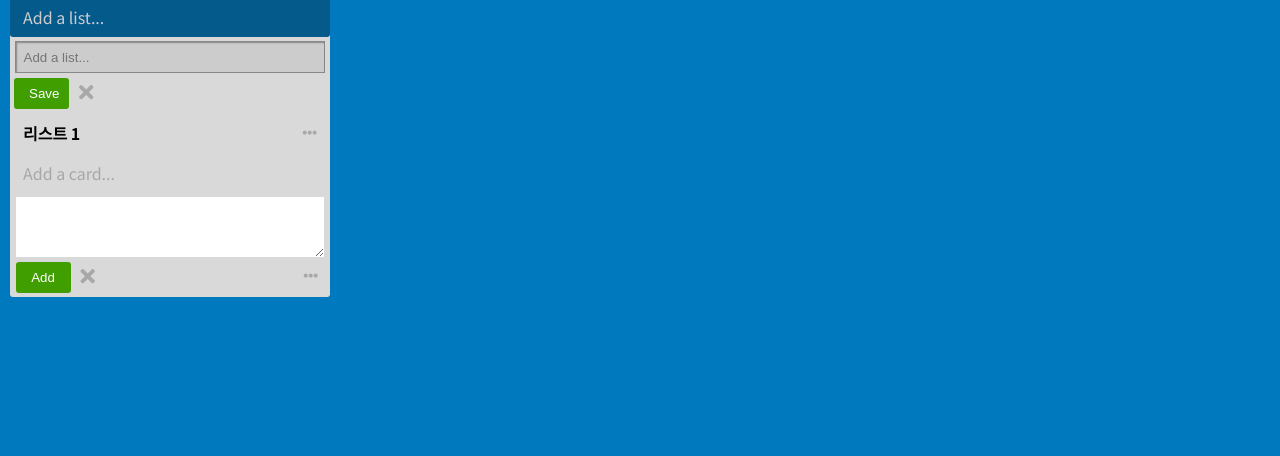
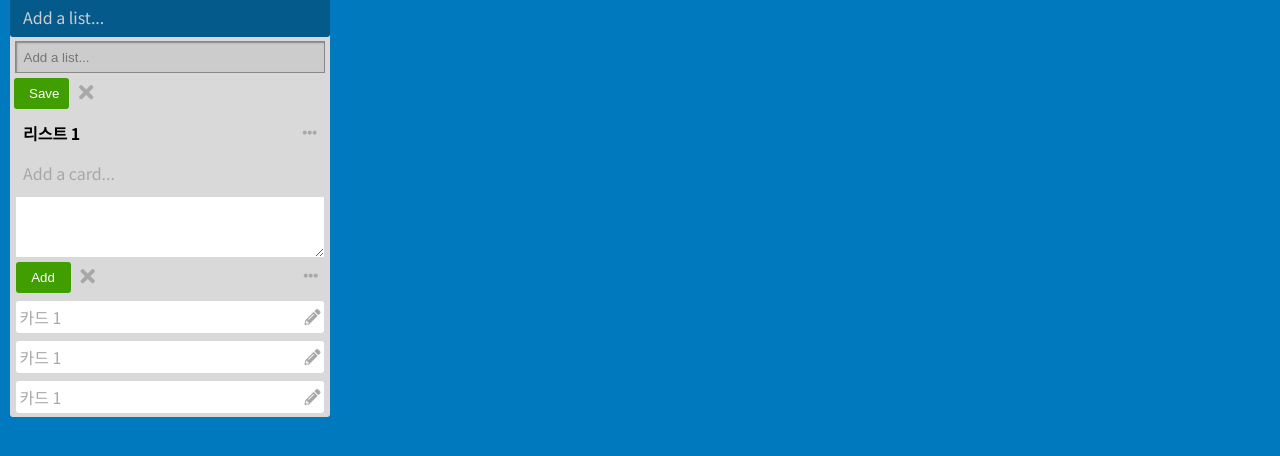
Before and after one commit to web-front-eg/trello-clone, a website: page index.html in a window 1280 px wide. Shown: the part 122-578 px from the top of the page. Drawn offline with Linux system fonts and the light colour scheme.

Commit message:
Add: added card in the list

```diff
--- a/css/style.css
+++ b/css/style.css
@@ -276,6 +276,8 @@ nav .btn {
 */
 .card-list {
   width: 320px;
+  height: 100%;
+  box-sizing: border-box;
   border-radius: var(--border-radius-small);
   background-color: var(--color-bg-card-list);
 }
@@ -318,10 +320,6 @@ nav .btn {
 
   text-indent: 8px;
 }
-
-/* ::placeholder {
-  padding-left: 8px;
-} */
 
 .card-list__adding-list__under {
   display: flex;
@@ -410,3 +408,37 @@ nav .btn {
   font-size: 0.9rem;
   color: var(--color-text-dark2);
 }
+
+.card-list__added-card {
+  box-sizing: border-box;
+  padding: 4px;
+
+  color: var(--color-text-dark2);
+}
+
+.card-list__added-card:hover {
+}
+
+.card-list__added-inside {
+  display: flex;
+  flex-direction: row;
+  justify-content: space-between;
+  align-items: center;
+
+  /* margin: 14px 8px; */
+  width: 99%;
+  box-sizing: border-box;
+
+  padding: 4px;
+
+  border-radius: var(--border-radius-small);
+
+  margin: 0 auto;
+  background-color: #fff;
+}
+
+.card-list__added-card p {
+}
+
+.card-list__added-card i {
+}
--- a/index.html
+++ b/index.html
@@ -143,7 +143,24 @@
           </div>
         </div>
         <!-- 3-5. added card -->
-        <div class="card-list__added-card"></div>
+        <div class="card-list__added-card">
+          <div class="card-list__added-inside">
+            <p class="card-list__added-card__title">카드 1</p>
+            <i class="fas fa-pencil-alt"></i>
+          </div>
+        </div>
+        <div class="card-list__added-card">
+          <div class="card-list__added-inside">
+            <p class="card-list__added-card__title">카드 1</p>
+            <i class="fas fa-pencil-alt"></i>
+          </div>
+        </div>
+        <div class="card-list__added-card">
+          <div class="card-list__added-inside">
+            <p class="card-list__added-card__title">카드 1</p>
+            <i class="fas fa-pencil-alt"></i>
+          </div>
+        </div>
       </div>
     </section>
   </body>
```
